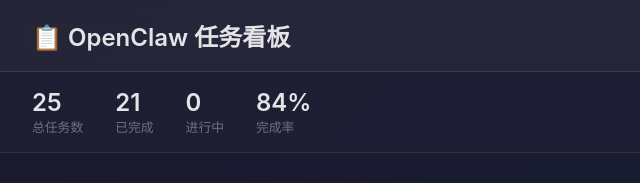
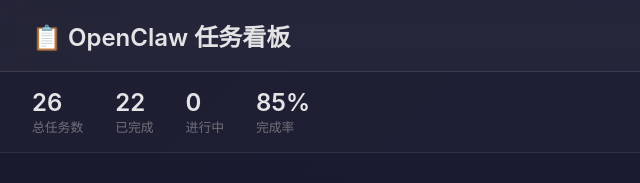
Before and after one commit to samchuit/kanban-board, a website: page index.html in a window 1280 px wide. Shown: the top 183 px of the page, 0-640 px from the left. Drawn offline with Linux system fonts and the light colour scheme.

Commit message:
更新: 所有策略60分钟对比结果

```diff
--- a/index.html
+++ b/index.html
@@ -558,7 +558,8 @@
 
             // 📝 待办
             { id: 21, title: '安装 vnpy_xt 模块', desc: '迅投API配置', priority: 'high', tag: 'feature', status: 'todo', createdAt: new Date().toISOString() },
-            { id: 22, title: '运行真实60分钟回测', desc: '18品种，11正夏普(61%)，平均夏普8.5，最佳AG(+117%)', priority: 'high', tag: 'feature', status: 'done', createdAt: new Date('2026-02-08').toISOString() },
+            { id: 22, title: '60分钟真实数据回测', desc: '18品种，11正夏普(61%)，平均夏普8.5，最佳AG(+117%)', priority: 'high', tag: 'feature', status: 'done', createdAt: new Date('2026-02-08').toISOString() },
+            { id: 23, title: '所有策略60分钟对比', desc: '🏆 Range Trading 最佳(夏普6.8)，K019 Trend 第二(夏普0.46)，Momentum 第三(夏普-0.25)', priority: 'high', tag: 'feature', status: 'done', createdAt: new Date('2026-02-08').toISOString() },
             { id: 23, title: '编写 README 文档', desc: '完善项目文档和使用指南', priority: 'low', tag: 'docs', status: 'todo', createdAt: new Date().toISOString() },
             { id: 24, title: '安装 faster-whisper 语音识别', desc: '需要 Python 3.10+，暂时搁置', priority: 'low', tag: 'feature', status: 'todo', createdAt: new Date().toISOString() },
             { id: 25, title: '优化看板UI/UX', desc: '根据使用反馈改进界面和交互', priority: 'low', tag: 'enhancement', status: 'todo', createdAt: new Date().toISOString() },
```
